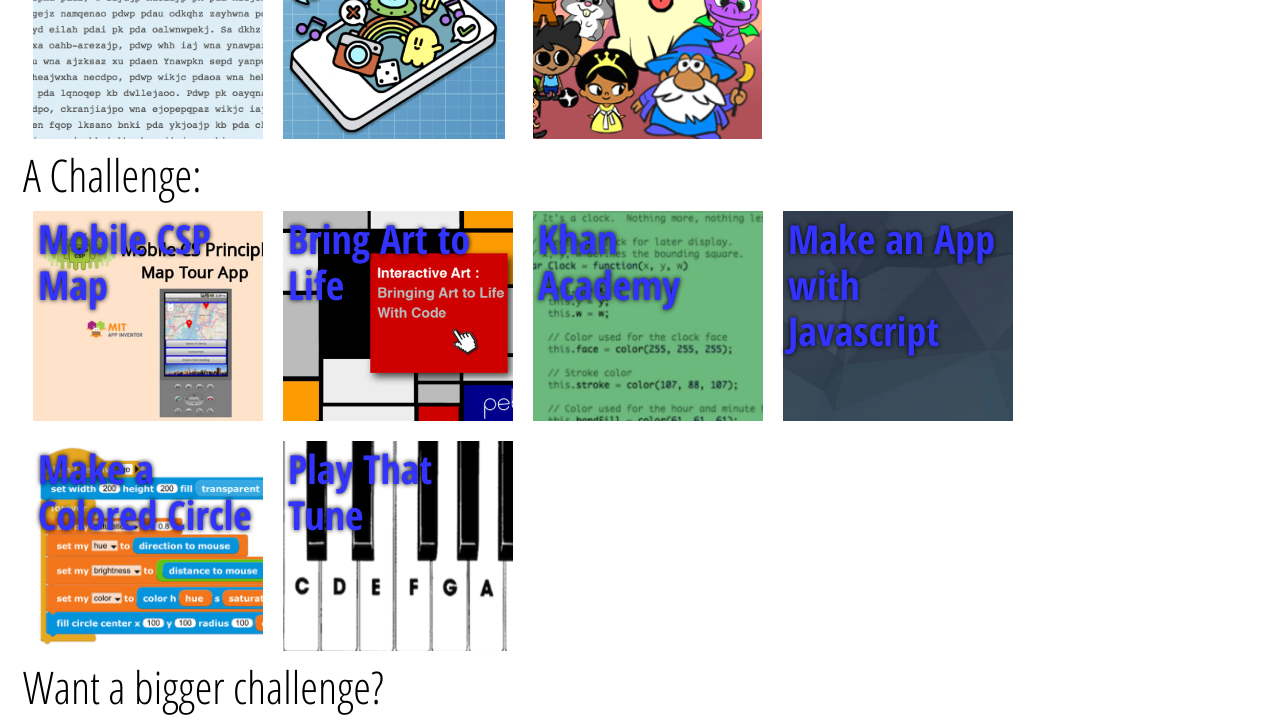
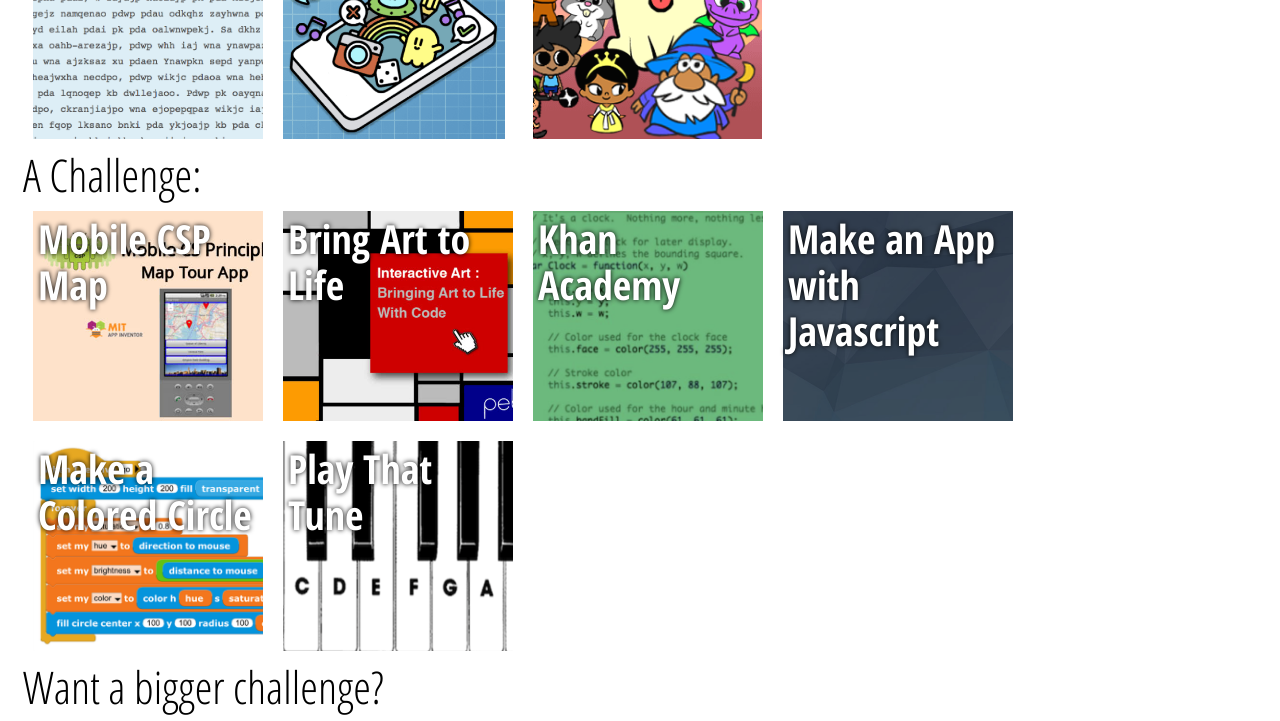
Before and after one commit to team178/hoc, a plain HTML site: page index.html in a window 1280 px wide. Shown: the part 606-1327 px from the top of the page. Drawn offline with Linux system fonts and the light colour scheme.

Commit message:
Changed color back to white

```diff
--- a/hour-of-code.css
+++ b/hour-of-code.css
@@ -29,7 +29,7 @@ body {
 a {
   font-family: 'Open Sans Condensed', sans-serif;
   font-size: 40px;
-  color: #3333ff;
+  color: #FFFFFF;
   text-shadow: 0px 0px 5px rgba(0, 0, 0, 1);
   font-weight: bold;
   text-decoration: none;
```
